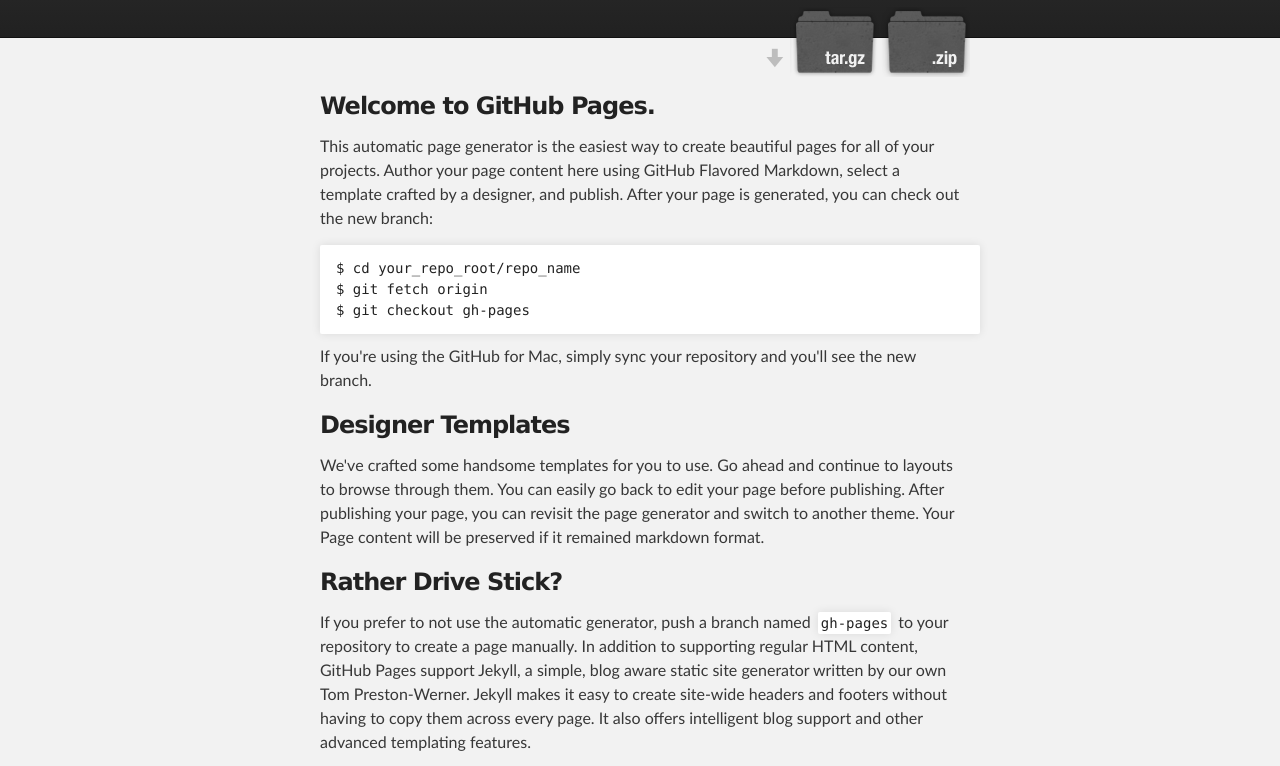
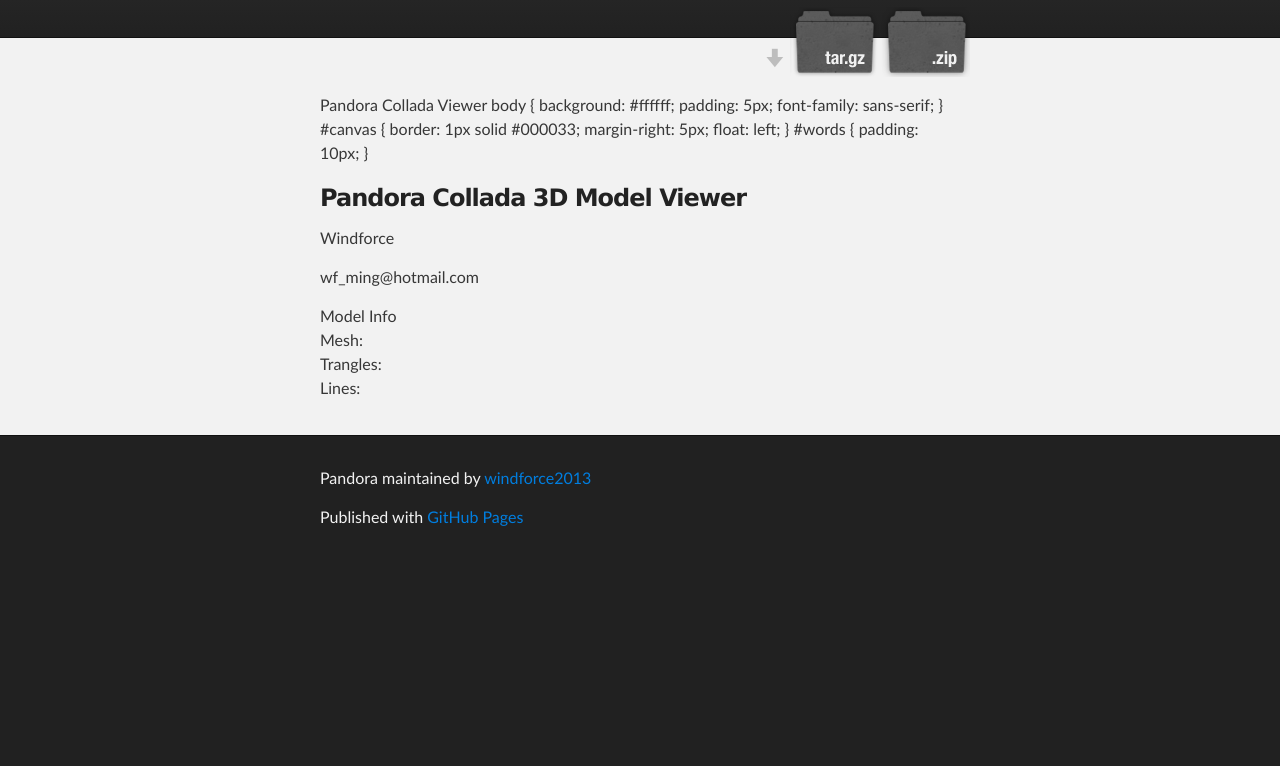
Before and after one commit to windforce2013/windforce2013.github.com, a plain HTML site: page index.html in a window 1280 px wide. Shown: the part 172-938 px from the top of the page. After the commit the page ends 800 px from the top, so only its background shows below. Drawn offline with Linux system fonts and the light colour scheme.

```diff
--- a/index.html
+++ b/index.html
@@ -31,34 +31,37 @@
     <!-- MAIN CONTENT -->
     <div id="main_content_wrap" class="outer">
       <section id="main_content" class="inner">
-        <h3>Welcome to GitHub Pages.</h3>
+        <p></p>Pandora Collada Viewer
+body {
+  background: #ffffff;
+  padding: 5px;
+  font-family: sans-serif;
+}
 
-<p>This automatic page generator is the easiest way to create beautiful pages for all of your projects. Author your page content here using GitHub Flavored Markdown, select a template crafted by a designer, and publish. After your page is generated, you can check out the new branch:</p>
+#canvas {
+  border: 1px solid #000033;
+  margin-right: 5px;
+  float: left;
+}
 
-<pre><code>$ cd your_repo_root/repo_name
-$ git fetch origin
-$ git checkout gh-pages
-</code></pre>
+#words {
+  padding: 10px;
+}
+<p></p>
 
-<p>If you're using the GitHub for Mac, simply sync your repository and you'll see the new branch.</p>
+<p></p>
 
-<h3>Designer Templates</h3>
+<div>
+<h3>Pandora Collada 3D Model Viewer</h3>
+<p>Windforce</p>
+<p>wf_ming@hotmail.com</p>
+</div>
 
-<p>We've crafted some handsome templates for you to use. Go ahead and continue to layouts to browse through them. You can easily go back to edit your page before publishing. After publishing your page, you can revisit the page generator and switch to another theme. Your Page content will be preserved if it remained markdown format.</p>
-
-<h3>Rather Drive Stick?</h3>
-
-<p>If you prefer to not use the automatic generator, push a branch named <code>gh-pages</code> to your repository to create a page manually. In addition to supporting regular HTML content, GitHub Pages support Jekyll, a simple, blog aware static site generator written by our own Tom Preston-Werner. Jekyll makes it easy to create site-wide headers and footers without having to copy them across every page. It also offers intelligent blog support and other advanced templating features.</p>
-
-<h3>Authors and Contributors</h3>
-
-<p>You can <a href="https://github.com/blog/821" class="user-mention">@mention</a> a GitHub username to generate a link to their profile. The resulting <code>&lt;a&gt;</code> element will link to the contributor's GitHub Profile. For example: In 2007, Chris Wanstrath (<a href="https://github.com/defunkt" class="user-mention">@defunkt</a>), PJ Hyett (<a href="https://github.com/pjhyett" class="user-mention">@pjhyett</a>), and Tom Preston-Werner (<a href="https://github.com/mojombo" class="user-mention">@mojombo</a>) founded GitHub.</p>
-
-<h3>Support or Contact</h3>
-
-<p>Having trouble with Pages? Check out the documentation at <a href="http://help.github.com/pages">http://help.github.com/pages</a> or contact <a href="mailto:support@github.com">support@github.com</a> and we’ll help you sort it out.</p>
-
-<p><a href="./Pandora%20Collada%20Viewer.html">111</a></p>
+<p><b>Model Info</b>
+<br>
+Mesh:<br>
+Trangles:<br>
+Lines:<br></p>
       </section>
     </div>
 
```
Also changed, not shown: params.json (+1 -1 lines).
